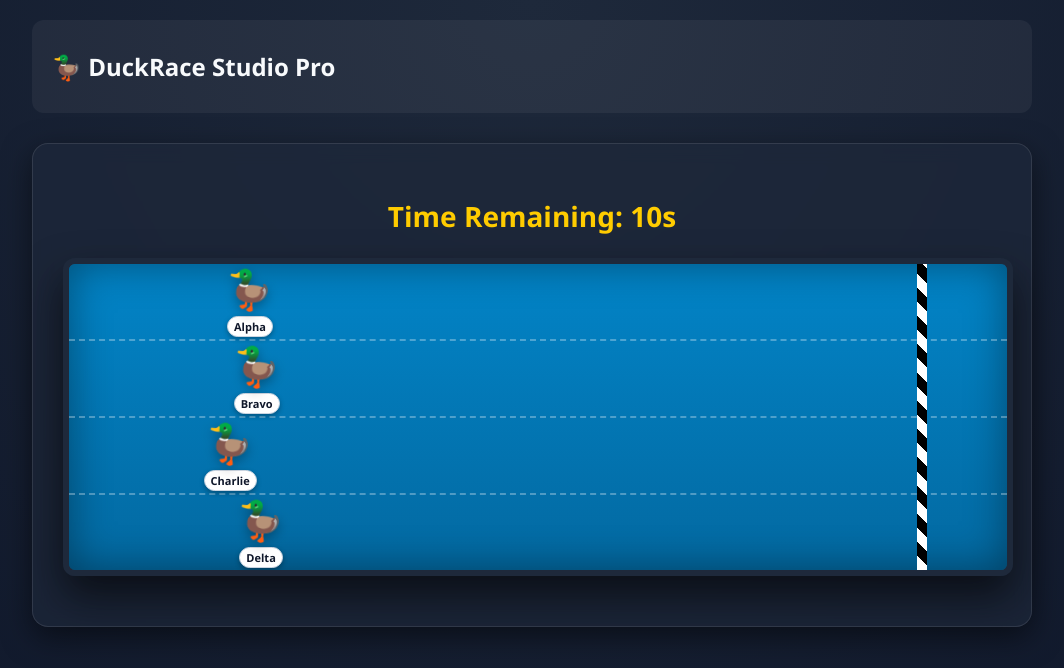
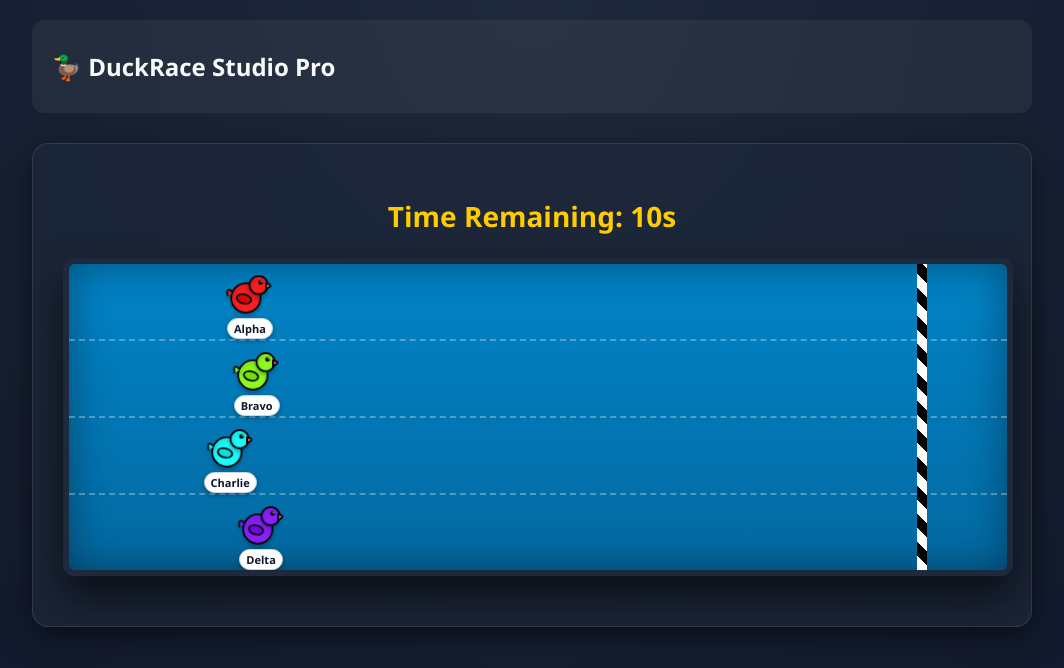
Before and after one commit to THISISME497/Duck-Race, a website: page index.html in a window 1280 px wide. Both pictures are taken after a click on the button "Launch Race 🏁". Shown: the whole page, without its empty margins (108-1172 px from the left). Drawn offline with Linux system fonts and the light colour scheme.

Commit message:
Update index.html

```diff
--- a/index.html
+++ b/index.html
@@ -105,7 +105,7 @@
             text-align: left;
         }
 
-        select, input[type="number"] {
+        input[type="number"] {
             background: #334155;
             border: 2px solid #475569;
             color: white;
@@ -179,12 +179,6 @@
             z-index: 3;
         }
 
-        .duck-sprite {
-            font-size: 38px;
-            filter: drop-shadow(0 4px 6px rgba(0,0,0,0.3));
-            animation: swim-bob 0.4s infinite alternate ease-in-out;
-        }
-
         .duck-name {
             font-size: 11px;
             font-weight: bold;
@@ -198,11 +192,6 @@
             border: 1px solid #cbd5e1;
         }
 
-        @keyframes swim-bob {
-            0% { transform: translateY(0) rotate(-2deg); }
-            100% { transform: translateY(-4px) rotate(4deg); }
-        }
-
         .hidden { display: none !important; }
     </style>
 </head>
@@ -212,14 +201,7 @@
         <div class="header-bar">
             <h2>🦆 DuckRace Studio Pro</h2>
             <div id="auth-container">
-                <div id="g_id_onload"
-                    data-client_id="://googleusercontent.com"
-                    data-context="signin"
-                    data-ux_mode="popup"
-                    data-callback="handleCredentialResponse"
-                    data-auto_prompt="false">
-                </div>
-                <div class="g_id_signin" data-type="standard" data-shape="pill" data-theme="filled_black" data-text="signin_with" data-size="large"></div>
+                <div id="google-login-btn"></div>
             </div>
             <div id="user-profile" class="hidden">
                 <img id="user-img" class="user-avatar" src="" alt="Avatar">
@@ -234,17 +216,6 @@
             <textarea id="names-input" placeholder="Enter names (one per line)">Alpha&#10;Bravo&#10;Charlie&#10;Delta</textarea>
 
             <div class="form-group">
-                <label>
-                    Race Vehicle Skin
-                    <select id="skin-select">
-                        <option value="🦆">🐤 Yellow Duckling</option>
-                        <option value="👑">👑 Royal King Duck</option>
-                        <option value="🥷">🥷 Ninja Duck</option>
-                        <option value="🚀">🚀 Rocket Space Duck</option>
-                        <option value="🤖">🤖 Android Robo Duck</option>
-                        <option value="🤠">🤠 Cowboy Duck</option>
-                    </select>
-                </label>
                 <label>
                     Race Duration (seconds)
                     <input type="number" id="duration-input" value="12" min="3" max="60">
@@ -270,6 +241,19 @@
 
         let raceInterval, timerInterval;
 
+        window.onload = function () {
+            if (typeof google !== 'undefined') {
+                google.accounts.id.initialize({
+                    client_id: "://googleusercontent.com",
+                    callback: handleCredentialResponse
+                });
+                google.accounts.id.renderButton(
+                    document.getElementById("google-login-btn"),
+                    { theme: "filled_black", size: "large", shape: "pill" }
+                );
+            }
+        };
+
         function handleCredentialResponse(response) {
             const data = parseJwt(response.credential);
             document.getElementById('auth-container').classList.add('hidden');
@@ -284,14 +268,75 @@
             return JSON.parse(window.atob(base64));
         }
 
-        function logout() {
-            location.reload();
+        function logout() { location.reload(); }
+
+        function drawCustomDuck(canvasId, hueColor) {
+            const canvas = document.getElementById(canvasId);
+            if (!canvas) return;
+            const ctx = canvas.getContext('2d');
+            ctx.clearRect(0, 0, 60, 60);
+
+            ctx.shadowColor = 'rgba(0, 0, 0, 0.2)';
+            ctx.shadowBlur = 4;
+            ctx.shadowOffsetY = 3;
+
+            // Draw Body
+            ctx.beginPath();
+            ctx.arc(26, 36, 16, 0, Math.PI * 2);
+            ctx.fillStyle = `hsl(${hueColor}, 95%, 55%)`;
+            ctx.fill();
+            ctx.lineWidth = 2;
+            ctx.strokeStyle = '#050b14';
+            ctx.stroke();
+
+            // Draw Tail details
+            ctx.beginPath();
+            ctx.moveTo(12, 30);
+            ctx.quadraticCurveTo(4, 22, 6, 34);
+            ctx.fillStyle = `hsl(${hueColor}, 95%, 55%)`;
+            ctx.fill();
+            ctx.stroke();
+
+            // Draw Head
+            ctx.beginPath();
+            ctx.arc(40, 22, 10, 0, Math.PI * 2);
+            ctx.fillStyle = `hsl(${hueColor}, 95%, 55%)`;
+            ctx.fill();
+            ctx.stroke();
+
+            ctx.shadowColor = 'transparent';
+
+            // Draw Beak
+            ctx.beginPath();
+            ctx.moveTo(48, 20);
+            ctx.quadraticCurveTo(58, 22, 48, 26);
+            ctx.closePath();
+            ctx.fillStyle = '#ff5722';
+            ctx.fill();
+            ctx.stroke();
+
+            // Draw Eye
+            ctx.beginPath();
+            ctx.arc(42, 19, 2.5, 0, Math.PI * 2);
+            ctx.fillStyle = '#000000';
+            ctx.fill();
+
+            ctx.beginPath();
+            ctx.arc(43, 18, 0.8, 0, Math.PI * 2);
+            ctx.fillStyle = '#ffffff';
+            ctx.fill();
+
+            // Draw Wing layer accent
+            ctx.beginPath();
+            ctx.ellipse(24, 37, 8, 5, Math.PI / 12, 0, Math.PI * 2);
+            ctx.fillStyle = `hsl(${hueColor}, 95%, 45%)`;
+            ctx.fill();
+            ctx.stroke();
         }
 
         function startRace() {
             const namesText = document.getElementById('names-input').value.trim();
             const duration = parseInt(document.getElementById('duration-input').value) || 12;
-            const chosenSkin = document.getElementById('skin-select').value;
 
             if (!namesText) return alert('Enter at least one runner!');
 
@@ -302,16 +347,24 @@
             document.getElementById('setup-container').classList.add('hidden');
             document.getElementById('race-container').classList.remove('hidden');
 
-            const ducks = names.map((name) => {
+            const ducks = names.map((name, index) => {
                 const lane = document.createElement('div');
                 lane.className = 'duck-lane';
 
+                const assignedHue = Math.floor((index / names.length) * 360);
+                const canvasId = `duck-canvas-${index}`;
+
                 const duckElement = document.createElement('div');
                 duckElement.className = 'duck';
-                duckElement.innerHTML = `<span class="duck-sprite">${chosenSkin}</span><span class="duck-name">${name}</span>`;
+                duckElement.innerHTML = `
+                    <canvas id="${canvasId}" width="60" height="60" style="width:55px; height:55px;"></canvas>
+                    <span class="duck-name">${name}</span>
+                `;
 
                 lane.appendChild(duckElement);
                 track.appendChild(lane);
+
+                setTimeout(() => drawCustomDuck(canvasId, assignedHue), 0);
 
                 return { element: duckElement, name: name, position: 10, velocity: 0, finished: false };
             });
```
